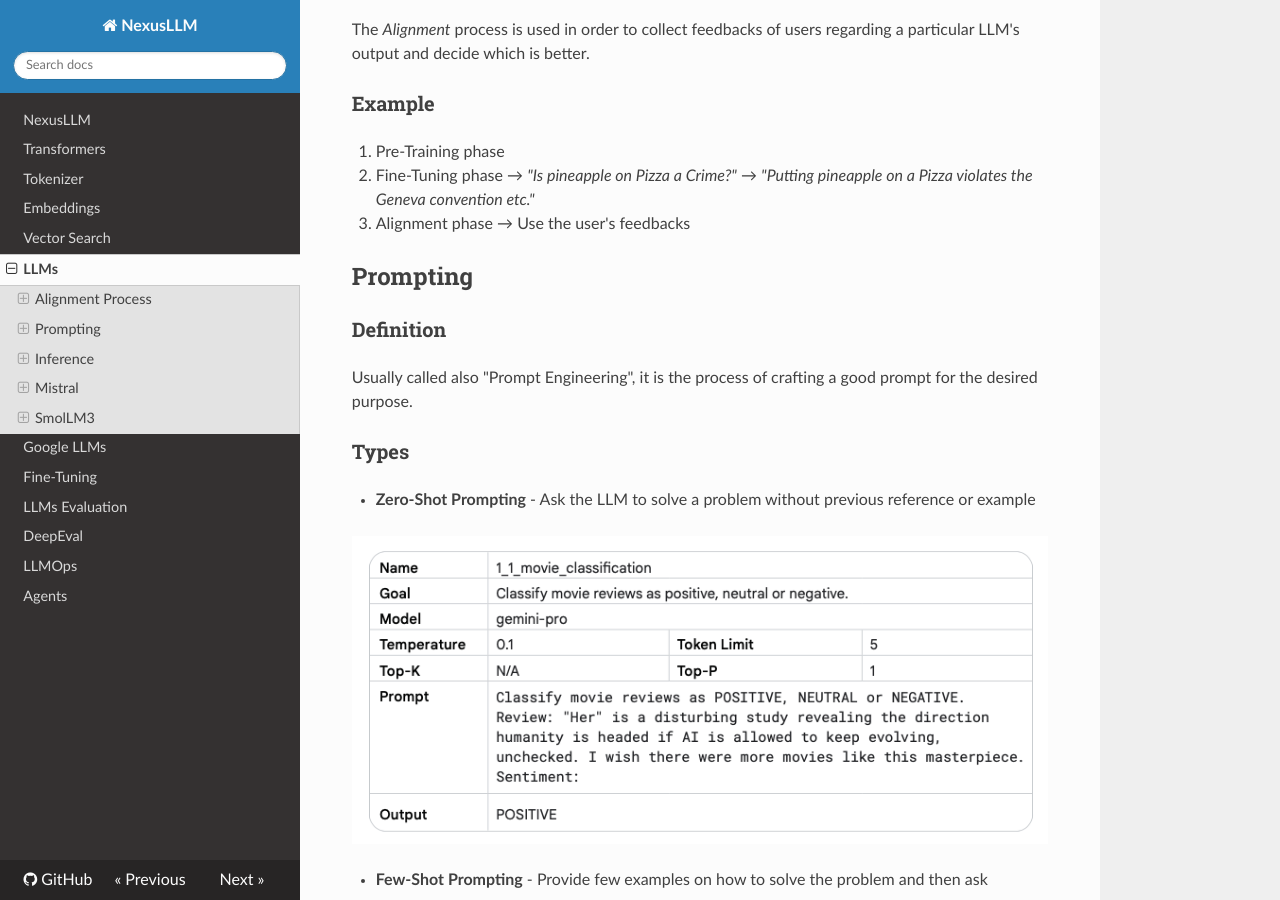
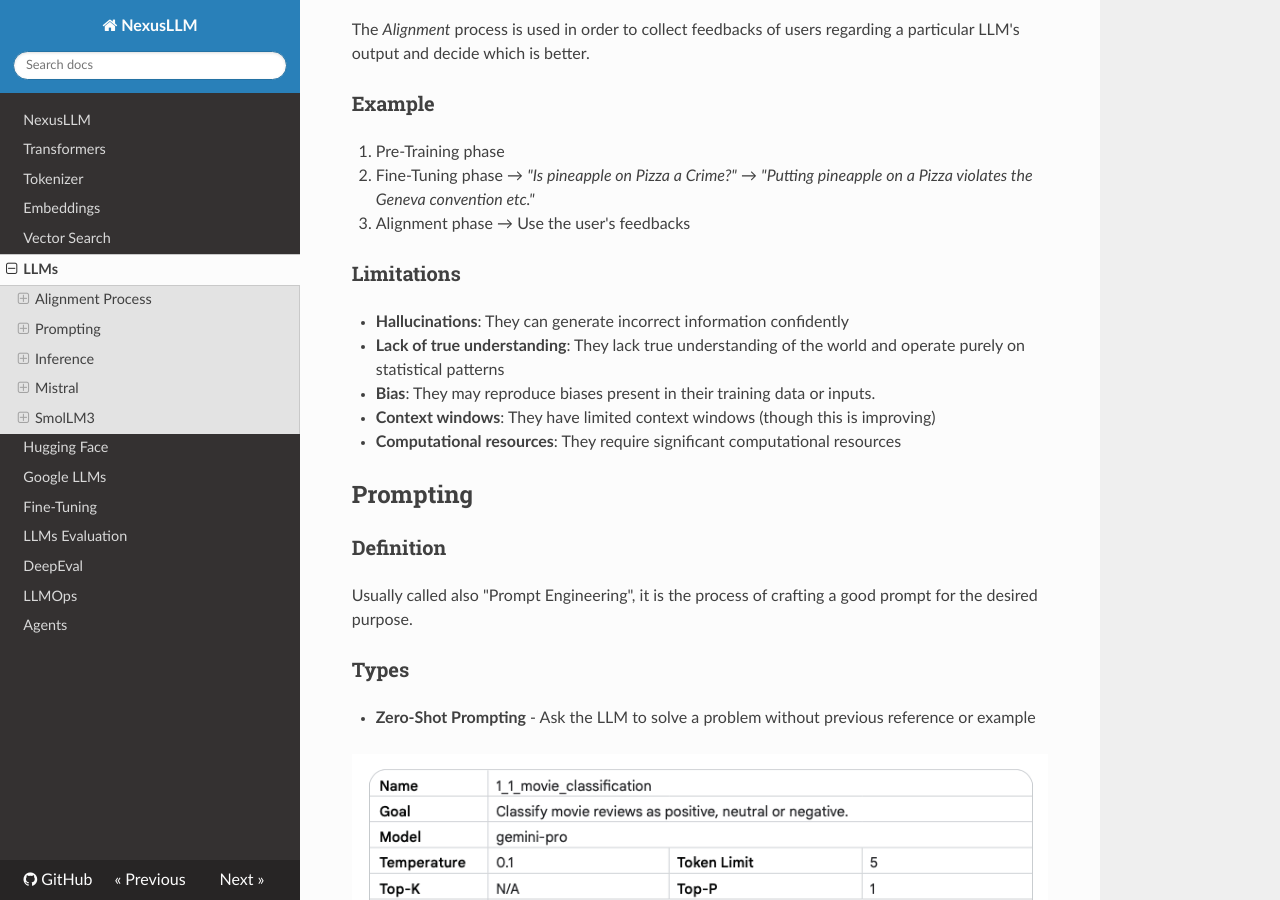
Before and after one commit to Volscente/NexusLLM, an MkDocs documentation site: the page built from docs/LLMs.md, in a window 1280 px wide and 900 px high, scrolled down 368 px. Built offline with MkDocs 1.6.1, drawn with Linux system fonts in a browser that asks for light colours; nearby versions of some CDN libraries.

```diff
--- a/docs/LLMs.md
+++ b/docs/LLMs.md
@@ -13,6 +13,13 @@ and decide which is better.
 1. Pre-Training phase
 2. Fine-Tuning phase &rarr; *"Is pineapple on Pizza a Crime?"* &rarr; *"Putting pineapple on a Pizza violates the Geneva convention etc."*
 3. Alignment phase &rarr; Use the user's feedbacks
+
+### Limitations
+- **Hallucinations**: They can generate incorrect information confidently
+- **Lack of true understanding**: They lack true understanding of the world and operate purely on statistical patterns
+- **Bias**: They may reproduce biases present in their training data or inputs.
+- **Context windows**: They have limited context windows (though this is improving)
+- **Computational resources**: They require significant computational resources
 
 ## Prompting
 ### Definition
--- a/mkdocs.yml
+++ b/mkdocs.yml
@@ -9,6 +9,7 @@ nav:
   - Embeddings: embeddings.md
   - Vector Search: vector_search.md
   - LLMs: LLMs.md
+  - Hugging Face: hugging_face.md
   - Google LLMs: google_llms.md
   - Fine-Tuning: fine_tuning.md
   - LLMs Evaluation: evaluation.md
```
Also changed, not shown: README.md (+1 -1 lines), docs/hugging_face.md (added, +35 -0 lines), 1 other file.
